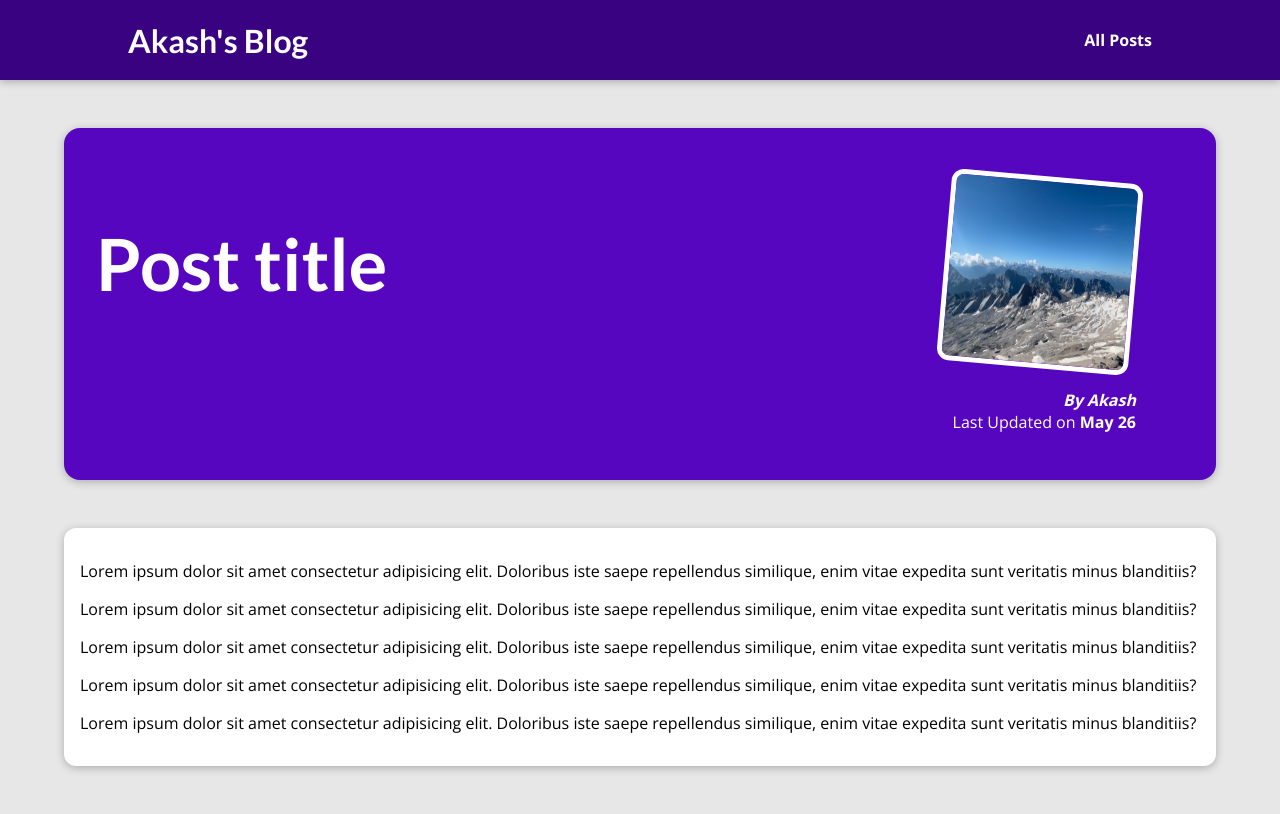
After one commit to AdvenAkash/my-site, a Django app: template blog/templates/blog/post-detail.html in a window 1280 px wide. The commit adds this page. Run offline with Django 5.2, Linux system fonts and the light colour scheme; the template is opened without the code that fills it, so the values that code supplies are empty.

Commit message:
Added html with hardcoded values

```diff
--- /dev/null
+++ b/blog/static/blog/post-detail.css
@@ -0,0 +1,62 @@
+body {
+  background-color: #e7e7e7;
+}
+
+#main-navigation {
+  background-color: #390281;
+  box-shadow: 0 2px 8px rgba(0, 0, 0, 0.25);
+}
+
+#summary {
+  margin: 8rem auto 3rem auto;
+  padding: 2rem;
+  width: 90%;
+  max-width: 90rem;
+  border-radius: 16px;
+  background-color: #5706c0;
+  position: relative;
+  box-shadow: 0 2px 8px rgba(0, 0, 0, 0.25);
+  height: 22rem;
+}
+
+#summary h2 {
+  color: white;
+  font-size: 4.5rem;
+}
+
+#summary article {
+  position: absolute;
+  top: 2rem;
+  right: 3rem;
+  padding: 1rem 2rem;
+  border-radius: 12px;
+  text-align: right;
+  color: white;
+}
+
+#summary article img {
+  width: 12rem;
+  height: 12rem;
+  border-radius: 12px;
+  transform: rotateZ(5deg);
+  border: 5px solid white;
+  margin-bottom: 1rem;
+}
+
+#summary address {
+  font-weight: bold;
+}
+
+#summary time {
+  font-weight: bold;
+}
+
+main {
+  width: 90%;
+  max-width: 90rem;
+  margin: 3rem auto;
+  background-color: white;
+  padding: 1rem;
+  border-radius: 12px;
+  box-shadow: 0 2px 8px rgba(0, 0, 0, 0.25);
+}
--- a/blog/templates/blog/all-posts.html
+++ b/blog/templates/blog/all-posts.html
@@ -10,7 +10,7 @@ All My Posts
 {% endblock %}
 
 {% block content %}
-    <section id="all-post">
+    <section id="all-posts">
         <h2>My Collected Post</h2>
 
         <ul>
--- a/blog/templates/blog/includes/post.html
+++ b/blog/templates/blog/includes/post.html
@@ -1,7 +1,7 @@
 {% load static %}
 <li>
   <article class="post">
-    <a href="">
+    <a href="{% url 'post-detail-page' 'the-mountains'%}">
       <img
         src="{% static 'blog/images/mountains.jpg'%}"
         alt="Mountain hiking"
--- /dev/null
+++ b/blog/templates/blog/post-detail.html
@@ -0,0 +1,43 @@
+{% extends "base.html" %}
+{% load static %}
+{% block title %}
+  This Post Title
+{% endblock %}
+{% block css_files %}
+<link rel="stylesheet" href="{% static 'blog/post-detail.css' %}" />
+{% endblock %}
+
+{% block content %}
+<section id="summary">
+  <h2>Post title</h2>
+  <article>
+    <img src="{% static 'blog/images/mountains.jpg' %}" alt="Post title" />
+    <address>By Akash</address>
+    <div>Last Updated on <time>May 26</time></div>
+  </article>
+</section>
+<main>
+  <p>
+    Lorem ipsum dolor sit amet consectetur adipisicing elit. Doloribus iste
+    saepe repellendus similique, enim vitae expedita sunt veritatis minus
+    blanditiis?
+  </p>
+  <p>
+    Lorem ipsum dolor sit amet consectetur adipisicing elit. Doloribus iste
+    saepe repellendus similique, enim vitae expedita sunt veritatis minus
+    blanditiis?
+  </p><p>
+    Lorem ipsum dolor sit amet consectetur adipisicing elit. Doloribus iste
+    saepe repellendus similique, enim vitae expedita sunt veritatis minus
+    blanditiis?
+  </p><p>
+    Lorem ipsum dolor sit amet consectetur adipisicing elit. Doloribus iste
+    saepe repellendus similique, enim vitae expedita sunt veritatis minus
+    blanditiis?
+  </p><p>
+    Lorem ipsum dolor sit amet consectetur adipisicing elit. Doloribus iste
+    saepe repellendus similique, enim vitae expedita sunt veritatis minus
+    blanditiis?
+  </p>
+</main>
+{% endblock %}
--- a/blog/views.py
+++ b/blog/views.py
@@ -7,5 +7,5 @@ def starting_page(request):
 def posts(request):
     return render(request,"blog/all-posts.html")
 
-def post_detail(request):
-    pass
+def post_detail(request,slug):
+    return render(request,"blog/post-detail.html")
--- a/templates/base.html
+++ b/templates/base.html
@@ -12,9 +12,9 @@
   </head>
   <body>
     <header id="main-navigation">
-      <h1><a href="">Akash's Blog</a></h1>
+      <h1><a href="{% url 'starting-page' %}">Akash's Blog</a></h1>
       <nav>
-        <a href="">All Posts</a>
+        <a href="{% url 'posts-page'%}">All Posts</a>
       </nav>
     </header>
     {% block content %}
```
